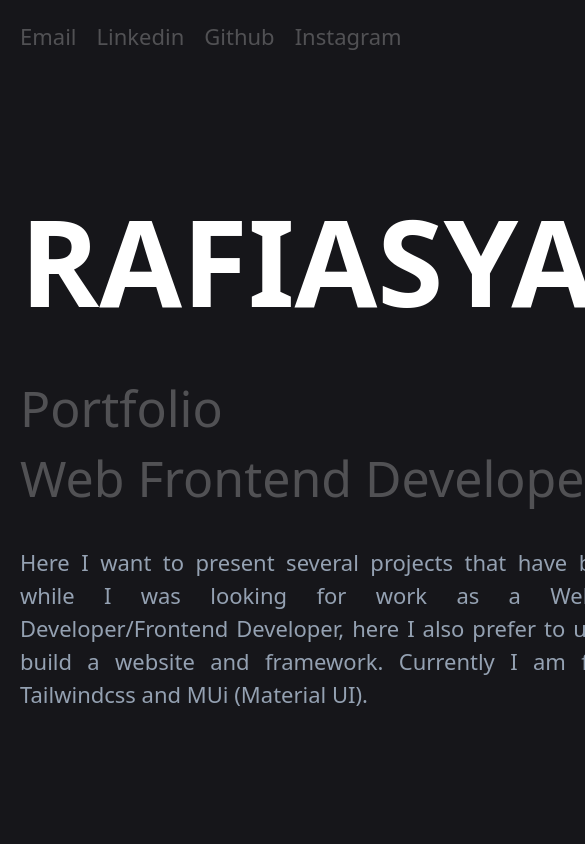
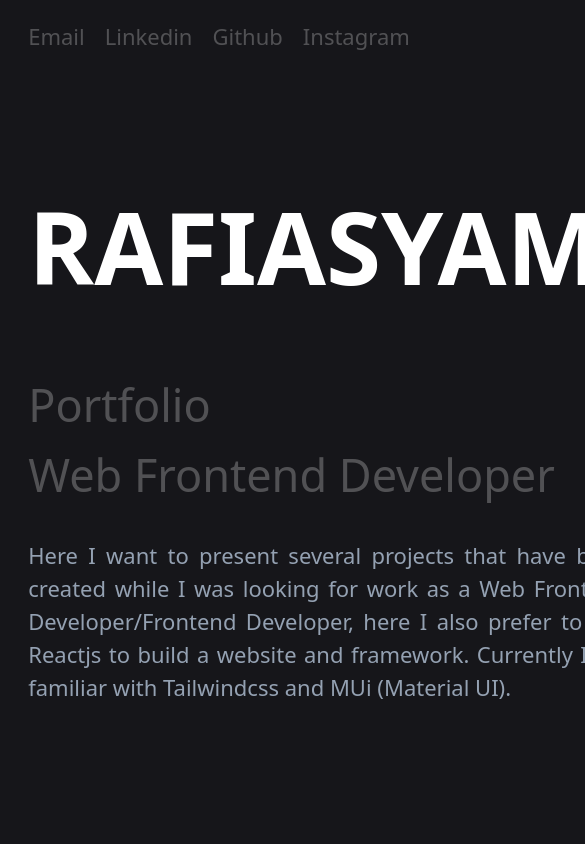
Before and after one commit to RAFiasyam/porto, a React (Create React App) app: page / in a window 390 px wide. Shown: the top 844 px of the page, 585 px wide, since content can reach past the window. Built offline with nearby package versions, Linux system fonts and the light colour scheme.

Commit message:
real fixed sih

```diff
--- a/src/App.jsx
+++ b/src/App.jsx
@@ -27,11 +27,11 @@ export default function App() {
         </section>
         <section className="flex flex-col gap-[30px] pt-[14vh] xl:flex-row">
           <section>
-            <h1 className="text-[120px]  font-bold h-[200px] xl:text-[145px]">RAFIASYAM.</h1>
-            <h2 className="text-[50px] h-[70px] text-white opacity-25 hover:opacity-100 xl:text-[70px]">Portfolio</h2>
-            <h2 className="text-[50px] text-white opacity-25 hover:opacity-100 xl:text-[70px]">Web Frontend Developer</h2>
+            <h1 className="text-[100px] font-bold h-[200px] xl:text-[145px] md:text-[120px]">RAFIASYAM.</h1>
+            <h2 className="text-[45px] h-[70px] text-white opacity-25 hover:opacity-100 xl:text-[70px] md:text-[60px]">Portfolio</h2>
+            <h2 className="text-[45px] text-white opacity-25 hover:opacity-100 xl:text-[70px] md:text-[60px]">Web Frontend Developer</h2>
           </section>
-          <section className="w-[700px] h-fit text-[22px] text-justify items-center content-center text-[#94A1B2] xl:w-[350px] xl:h-[410px]">
+          <section className="w-[600px] h-fit text-[22px] text-justify items-center content-center text-[#94A1B2] xl:w-[350px] xl:h-[410px] md:w-[720px]">
             <p>
               Here I want to present several projects that have been created while I was looking for work as a Web Frontend Developer/Frontend Developer,
               here I also prefer to use Reactjs to build a website and framework. Currently I am familiar with Tailwindcss and MUi (Material UI).
```
